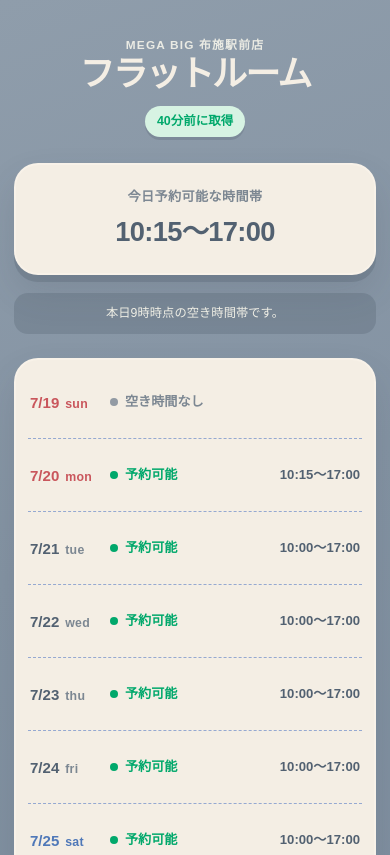
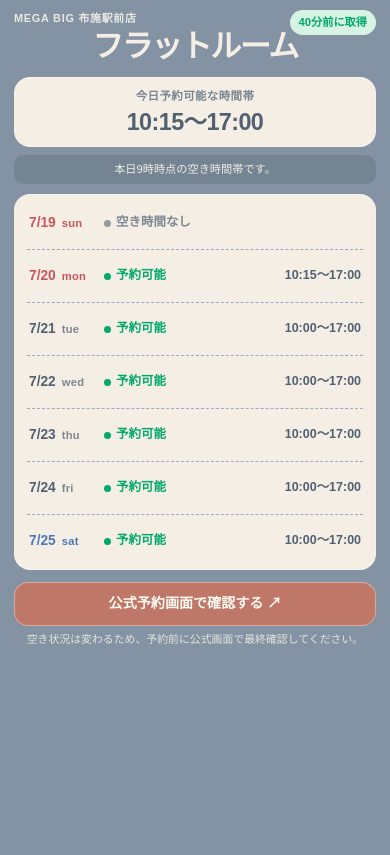
Before and after one commit to kkrod899/megabig-fuse-availability, a website: page site/index.html in a window 390 px wide. Shown: the top 855 px of the page. Drawn offline with Linux system fonts and the light colour scheme.

Commit message:
Fit dashboard into iPhone first view

```diff
--- a/site/styles.css
+++ b/site/styles.css
@@ -19,7 +19,7 @@
   --holiday: #c9565c;
   --saturday: #4f78b8;
   --focus: #edc382;
-  --shadow: 0 7px 0 rgba(67, 78, 91, 0.22), 0 18px 36px rgba(56, 66, 78, 0.14);
+  --shadow: none;
 }
 
 * {
@@ -32,9 +32,10 @@
 
 body {
   min-height: 100vh;
+  min-height: 100svh;
   margin: 0;
   overflow-x: hidden;
-  background: linear-gradient(160deg, #8f9dab 0%, var(--page) 48%, #7d8d9e 100%);
+  background: var(--page);
   color: var(--text);
   font-family: ui-rounded, "Hiragino Maru Gothic ProN", "Hiragino Sans", "Yu Gothic", sans-serif;
   font-size: 16px;
@@ -57,15 +58,13 @@ a:focus-visible {
   position: relative;
   width: min(100%, 720px);
   margin: 0 auto;
-  padding: max(28px, env(safe-area-inset-top)) 16px max(44px, env(safe-area-inset-bottom));
+  padding: max(10px, env(safe-area-inset-top)) 14px max(10px, env(safe-area-inset-bottom));
   isolation: isolate;
 }
 
 .page-header {
-  display: flex;
-  align-items: center;
-  justify-content: space-between;
-  gap: 12px;
+  position: relative;
+  display: block;
 }
 
 .eyebrow,
@@ -78,10 +77,12 @@ a:focus-visible {
 }
 
 .eyebrow {
+  padding-right: 104px;
   color: rgba(255, 253, 240, 0.82);
-  font-size: 0.74rem;
+  font-size: 0.68rem;
   font-weight: 700;
-  letter-spacing: 0.1em;
+  letter-spacing: 0.07em;
+  text-align: left;
 }
 
 h1,
@@ -90,31 +91,30 @@ p {
 }
 
 h1 {
-  margin-bottom: 0;
+  margin: 3px 0 0;
   color: var(--surface);
-  font-size: clamp(2.1rem, 9vw, 3.35rem);
+  font-size: clamp(1.8rem, 8vw, 2.55rem);
   font-weight: 800;
   letter-spacing: -0.055em;
   line-height: 1.12;
 }
 
 .page-header {
-  flex-direction: column;
-  justify-content: center;
-  gap: 12px;
-  padding: 8px 0 26px;
+  padding: 0 0 12px;
   text-align: center;
 }
 
 .freshness {
-  flex: 0 0 auto;
-  padding: 6px 12px;
+  position: absolute;
+  top: 0;
+  right: 0;
+  padding: 4px 9px;
   border-radius: 999px;
   background: var(--surface);
   color: var(--text);
-  font-size: 0.78rem;
+  font-size: 0.7rem;
   font-weight: 700;
-  box-shadow: 0 3px 0 rgba(67, 78, 91, 0.2);
+  box-shadow: none;
 }
 
 .freshness[data-state="fresh"] {
@@ -135,10 +135,10 @@ h1 {
 
 .demo-notice,
 .error-panel {
-  margin: 0 0 16px;
-  padding: 13px 15px;
-  border: 2px solid rgba(44, 93, 189, 0.22);
-  border-radius: 16px;
+  margin: 0 0 8px;
+  padding: 8px 10px;
+  border: 1px solid rgba(44, 93, 189, 0.22);
+  border-radius: 12px;
   background: var(--warning-soft);
   color: var(--warning);
   font-size: 0.86rem;
@@ -146,9 +146,9 @@ h1 {
 
 .summary {
   margin-top: 0;
-  padding: 22px 20px;
-  border: 2px solid rgba(255, 250, 241, 0.34);
-  border-radius: 24px;
+  padding: 10px 14px;
+  border: 1px solid rgba(255, 250, 241, 0.34);
+  border-radius: 16px;
   background: var(--surface);
   box-shadow: var(--shadow);
   text-align: center;
@@ -156,39 +156,40 @@ h1 {
 
 .summary-label {
   color: var(--muted);
+  font-size: 0.72rem;
   font-weight: 700;
   letter-spacing: 0.03em;
 }
 
 .summary-value {
-  margin: 7px 0 0;
+  margin: 2px 0 0;
   color: var(--text);
-  font-size: clamp(1.5rem, 7vw, 2.2rem);
+  font-size: clamp(1.45rem, 6vw, 1.85rem);
   font-weight: 700;
   font-variant-numeric: tabular-nums;
-  line-height: 1.35;
+  line-height: 1.2;
   letter-spacing: -0.025em;
 }
 
 .refresh-note {
-  margin-top: 18px;
-  padding: 11px 13px;
-  border-radius: 14px;
+  margin-top: 8px;
+  padding: 6px 10px;
+  border-radius: 10px;
   background: rgba(66, 77, 90, 0.22);
   color: rgba(255, 253, 240, 0.88);
-  font-size: 0.77rem;
+  font-size: 0.7rem;
   text-align: center;
 }
 
 .week {
-  margin-top: 24px;
+  margin-top: 10px;
 }
 
 .day-list {
   overflow: hidden;
-  padding: 6px 16px;
-  border: 2px solid rgba(255, 250, 241, 0.34);
-  border-radius: 24px;
+  padding: 2px 12px;
+  border: 1px solid rgba(255, 250, 241, 0.34);
+  border-radius: 16px;
   background: var(--surface);
   box-shadow: var(--shadow);
 }
@@ -200,11 +201,11 @@ h1 {
 .day-row {
   display: grid;
   width: 100%;
-  min-height: 72px;
-  grid-template-columns: 82px minmax(0, 1fr);
+  min-height: 52px;
+  grid-template-columns: 76px minmax(0, 1fr);
   align-items: center;
-  gap: 12px;
-  padding: 13px 2px;
+  gap: 8px;
+  padding: 7px 2px;
 }
 
 .date-block {
@@ -224,7 +225,7 @@ h1 {
 
 .date-label {
   color: var(--text);
-  font-size: 0.94rem;
+  font-size: 0.86rem;
   font-weight: 700;
   white-space: nowrap;
 }
@@ -232,7 +233,7 @@ h1 {
 .weekday-label,
 .day-summary {
   color: var(--muted);
-  font-size: 0.77rem;
+  font-size: 0.7rem;
 }
 
 .weekday-label {
@@ -256,16 +257,16 @@ h1 {
 .day-status {
   display: inline-flex;
   align-items: center;
-  gap: 7px;
+  gap: 5px;
   color: var(--text);
-  font-size: 0.9rem;
+  font-size: 0.82rem;
   font-weight: 700;
   white-space: nowrap;
 }
 
 .day-status::before {
-  width: 8px;
-  height: 8px;
+  width: 7px;
+  height: 7px;
   flex: 0 0 auto;
   border-radius: 50%;
   background: var(--unavailable);
@@ -293,7 +294,7 @@ h1 {
 .day-summary {
   margin-left: auto;
   color: var(--text);
-  font-size: 0.9rem;
+  font-size: 0.82rem;
   font-variant-numeric: tabular-nums;
   font-weight: 700;
   text-align: right;
@@ -315,34 +316,36 @@ h1 {
 }
 
 .page-footer {
-  margin-top: 32px;
+  margin-top: 12px;
   text-align: center;
 }
 
 .booking-action {
   display: flex;
   width: 100%;
-  min-height: 56px;
+  min-height: 44px;
   align-items: center;
   justify-content: center;
-  border: 2px solid rgba(255, 250, 241, 0.38);
-  border-radius: 18px;
+  border: 1px solid rgba(255, 250, 241, 0.38);
+  border-radius: 14px;
   background: var(--primary);
   color: var(--primary-text);
   font-weight: 800;
   text-decoration: none;
-  box-shadow: 0 7px 0 rgba(67, 78, 91, 0.24);
-  transition: transform 160ms ease, box-shadow 160ms ease;
+  font-size: 0.88rem;
+  box-shadow: none;
+  transition: background-color 160ms ease;
 }
 
 .booking-action:active {
-  box-shadow: 0 3px 0 rgba(67, 78, 91, 0.24);
-  transform: translateY(4px);
+  background: #ae695b;
 }
 
 .page-footer p {
-  margin-top: 12px;
+  margin-top: 6px;
   color: rgba(255, 253, 240, 0.78);
+  font-size: 0.68rem;
+  line-height: 1.4;
 }
 
 @media (max-width: 420px) {
@@ -351,8 +354,8 @@ h1 {
   }
 
   .day-row {
-    grid-template-columns: 72px minmax(0, 1fr);
-    gap: 8px;
+    grid-template-columns: 68px minmax(0, 1fr);
+    gap: 7px;
   }
 
   .day-list {
@@ -361,7 +364,7 @@ h1 {
 
   .day-status,
   .day-summary {
-    font-size: 0.82rem;
+    font-size: 0.78rem;
   }
 }
 
```
